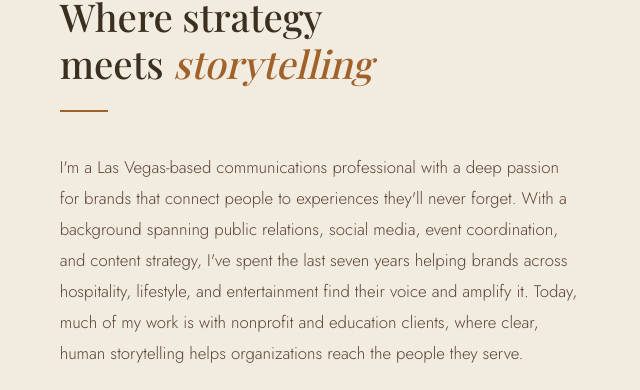
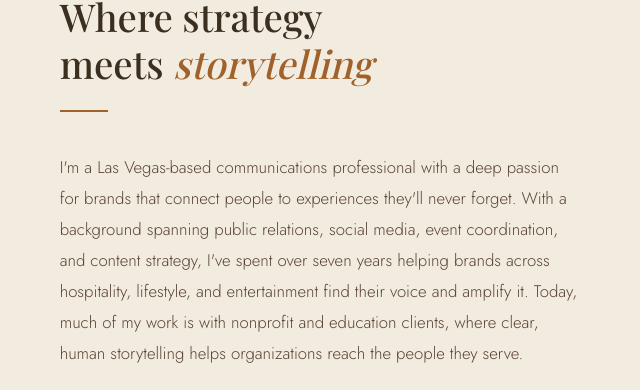
Before and after one commit to whittakermediagroup-collab/SavannahBrianne, a plain HTML site: page index.html in a window 1280 px wide. Shown: the part 1285-1675 px from the top of the page, 546-1186 px from the left. Drawn offline with nearby package versions, Linux system fonts and the light colour scheme; a web font is replaced by a local one.

Commit message:
Reword years of experience in About
Co-Authored-By: Claude Sonnet 5.5 <noreply@anthropic.com>
Claude-Session: https://claude.ai/code/session_01W6afmQMZgQUd6HXLr224co

```diff
--- a/index.html
+++ b/index.html
@@ -874,7 +874,7 @@
         <p class="section-label">About Me</p>
         <h2 class="section-title">Where strategy<br>meets <em>storytelling</em></h2>
         <div class="divider"></div>
-        <p class="about-text">I'm a Las Vegas-based communications professional with a deep passion for brands that connect people to experiences they'll never forget. With a background spanning public relations, social media, event coordination, and content strategy, I've spent the last seven years helping brands across hospitality, lifestyle, and entertainment find their voice and amplify it. Today, much of my work is with nonprofit and education clients, where clear, human storytelling helps organizations reach the people they serve.</p>
+        <p class="about-text">I'm a Las Vegas-based communications professional with a deep passion for brands that connect people to experiences they'll never forget. With a background spanning public relations, social media, event coordination, and content strategy, I've spent over seven years helping brands across hospitality, lifestyle, and entertainment find their voice and amplify it. Today, much of my work is with nonprofit and education clients, where clear, human storytelling helps organizations reach the people they serve.</p>
         <p class="about-text">Whether I'm crafting a story for earned media, coordinating a live event, or developing a social campaign from the ground up, I show up with intention, creativity, and a commitment to results.</p>
         <div class="expertise-grid">
           <div class="expertise-item">Editorial Storytelling</div>
```
